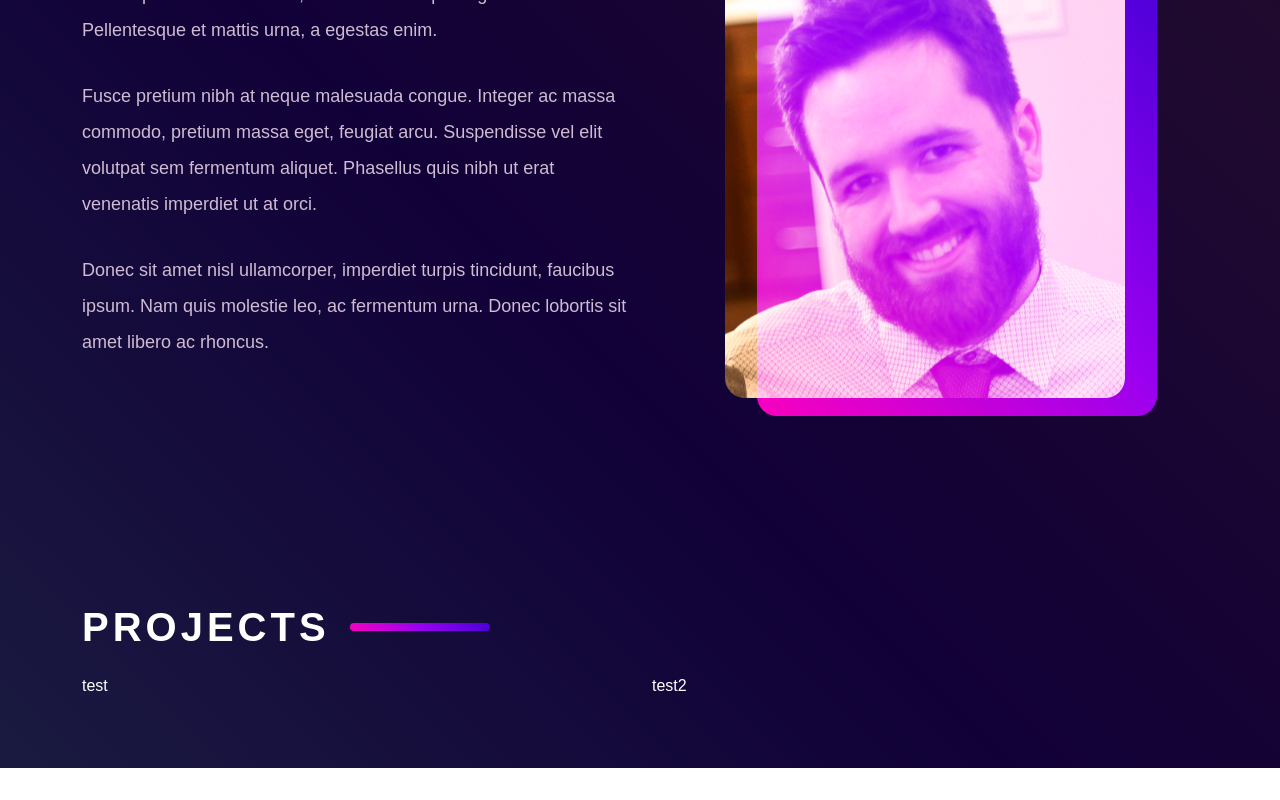
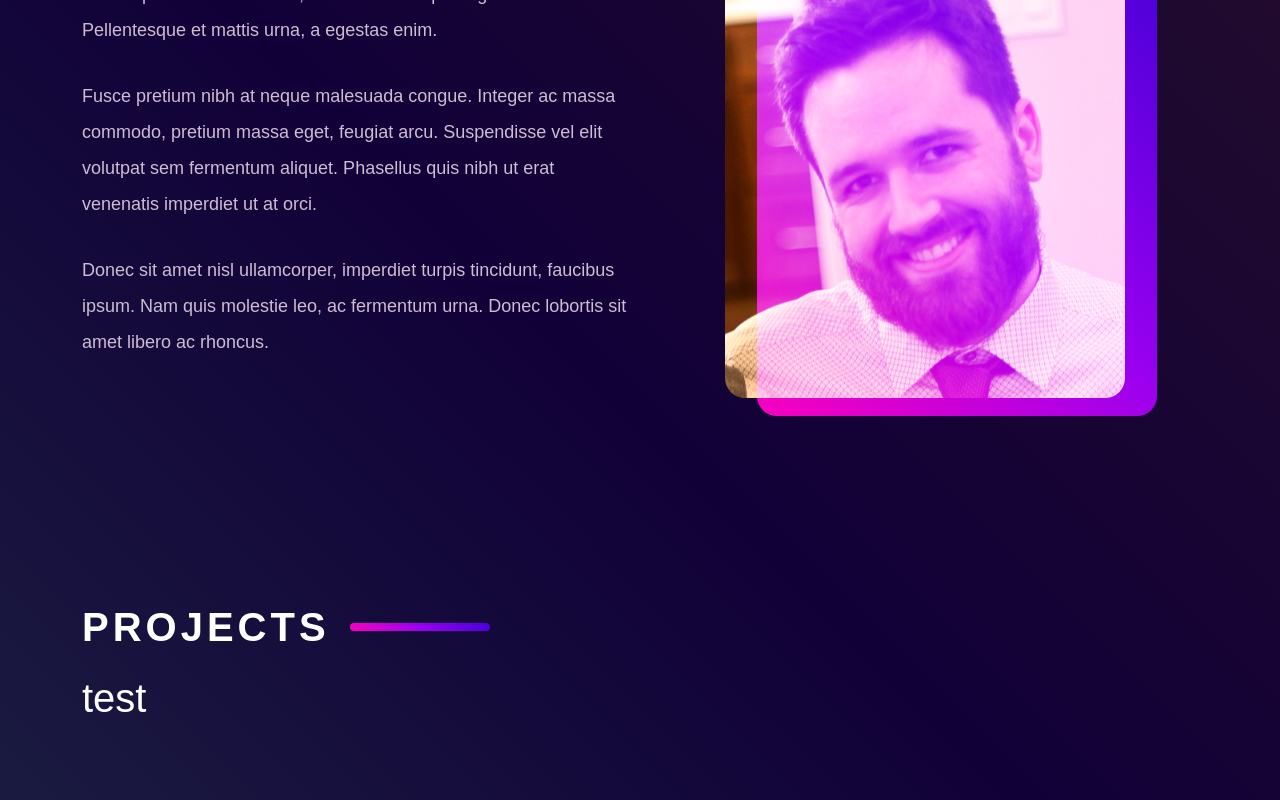
Before and after one commit to gustsu/justin.digital, a React (Create React App) app: page / in a window 1280 px wide. Shown: the part 980-1780 px from the top of the page. Before the commit the page ends 1748 px from the top, so only its background shows below. Built offline with nearby package versions, Linux system fonts and the light colour scheme; a web font is replaced by a local one.

Commit message:
setup project section

```diff
--- /dev/null
+++ b/src/components/Project.js
@@ -0,0 +1,9 @@
+import Row from 'react-bootstrap/Row';
+import Col from 'react-bootstrap/Col';
+import './Project.scss';
+
+export default function Project() {
+  return (
+      <h1>test</h1>
+  )
+}
--- /dev/null
+++ b/src/components/Project.scss
@@ -0,0 +1,3 @@
+.project {
+    padding: 15px 0;
+}
--- a/src/components/Subheader.js
+++ b/src/components/Subheader.js
@@ -3,7 +3,7 @@ import './Subheader.scss';
 export default function Subheader(props) {
     const text = props.text;
     return (
-        <div className='Subheader'>
+        <div className='subheader'>
             <h2>{text}</h2>
         </div>
     )
--- a/src/components/Subheader.scss
+++ b/src/components/Subheader.scss
@@ -1,4 +1,4 @@
-.Subheader {
+.subheader {
     padding: 15px 0;
     h2 {
         font-size: 2.5rem;
--- a/src/sections/ProjectSection.js
+++ b/src/sections/ProjectSection.js
@@ -1,6 +1,5 @@
 import Container from 'react-bootstrap/Container';
-import Row from 'react-bootstrap/Row';
-import Col from 'react-bootstrap/Col';
+import Project from "../components/Project";
 import Subheader from  "../components/Subheader";
 import './ProjectSection.scss';
 
@@ -9,14 +8,7 @@ export default function ProjectSection() {
     <div className='project-section pos-rel'>
         <Container>
             <Subheader text="Projects"/>
-            <Row>
-              <Col xs={12} md={6}>
-                  test
-              </Col>
-              <Col xs={12} md={6}>
-                  test2
-              </Col>
-            </Row>
+            <Project />
         </Container>
     </div>
   )
```
